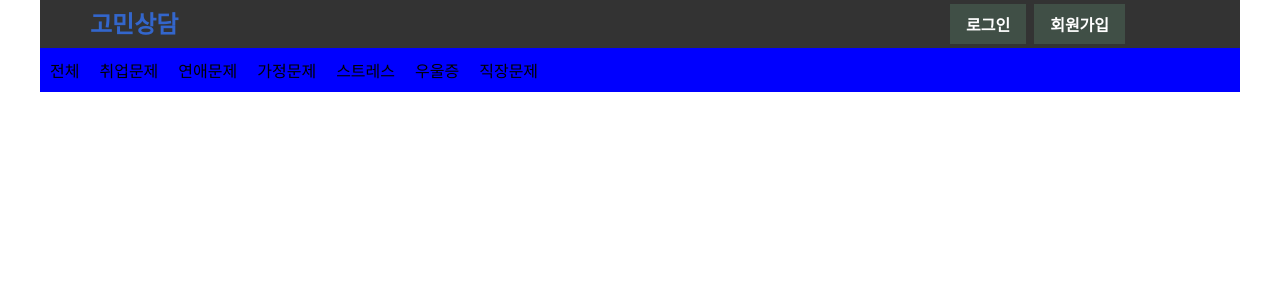
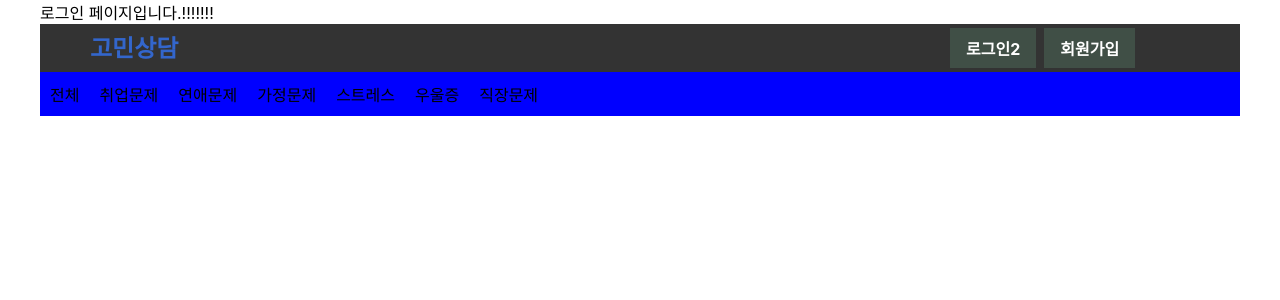
Before and after one commit to dbdudrb000/react_crud, a React (Create React App) app: page /login in a window 1280 px wide. Shown: the top 300 px of the page. Built offline with nearby package versions, Linux system fonts and the light colour scheme; the HTML template or start-up script is replaced by a standard one.

Commit message:
router studying

```diff
--- a/package.json
+++ b/package.json
@@ -8,6 +8,7 @@
     "@testing-library/user-event": "^13.5.0",
     "react": "^18.2.0",
     "react-dom": "^18.2.0",
+    "react-router-dom": "^6.21.2",
     "react-scripts": "5.0.1",
     "web-vitals": "^2.1.4"
   },
--- a/src/App.js
+++ b/src/App.js
@@ -2,6 +2,11 @@ import './App.css';
 import React from "react";
 import TopBox from './header/top_box/TopBox';
 import WorryList from './header/worry/worry_list/WorryList';
+
+import SignInCompoment from './header/top_box/signIn/SignInCompoment';
+import SignUpCompoment from './header/top_box/signUp/SignUpCompoment';
+
+import {Route, Routes, BrowserRouter} from 'react-router-dom';
 
 function App() {
   return (
--- a/src/header/top_box/TopBox.jsx
+++ b/src/header/top_box/TopBox.jsx
@@ -1,9 +1,27 @@
 import React from "react";
 import './css/top-box.css';
+import {Route, Routes, BrowserRouter, Link } from 'react-router-dom';
+
+import SignInCompoment from './signIn/SignInCompoment';
+import SignUpCompoment from './signUp/SignUpCompoment';
+
 
 const TopBox = () => {
+/*
+    const navigate = useNavigate();
+    const loginMove = () => {
+        navigate('/login');
+    }
+*/
+
     return (
         <React.Fragment>
+            <BrowserRouter>
+                <Routes>
+                    <Route path={'login'} element={<SignInCompoment />} />
+                    <Route path={'logup'} element={<SignUpCompoment />} />
+                </Routes>
+
             <div className="top-containner-box">
                 <div className="top-title">
                     <h2>고민상담</h2>
@@ -12,7 +30,7 @@ const TopBox = () => {
                     <nav>
                         <ul>
                             <li>
-                                <a onClick={() => { alert('로그인입니다.') }}>로그인</a>
+                                <Link to="login">로그인2</Link>
                             </li>
                             <li>
                                 <a onClick={() => { alert('회원가입 버튼입니다.'); }}>회원가입</a>
@@ -21,7 +39,7 @@ const TopBox = () => {
                     </nav>
                 </div>
             </div>
-
+            </BrowserRouter>
         </React.Fragment>
     );
 }
--- /dev/null
+++ b/src/header/top_box/signIn/SignInCompoment.jsx
@@ -0,0 +1,12 @@
+import React from "react";
+import {useNavigate} from 'react-router-dom';
+
+const SignInCompoment = () => {
+    return (
+        <div>
+            로그인 페이지입니다.!!!!!!!
+        </div>
+    );
+}
+
+export default SignInCompoment;
--- /dev/null
+++ b/src/header/top_box/signUp/SignUpCompoment.jsx
@@ -0,0 +1,12 @@
+import React from "react";
+import {useNavigate} from 'react-router-dom';
+
+const SignUpCompoment = () => {
+    return (
+        <div>
+            회원가입 페이지입니다!!!!!!
+        </div>
+    );
+}
+
+export default SignUpCompoment;
--- a/src/header/worry/worry_list/WorryList.jsx
+++ b/src/header/worry/worry_list/WorryList.jsx
@@ -18,7 +18,7 @@ const WorryList = () => {
                 <ul>
                     {
                         worryList.map((item, index) => {
-                            return <li>
+                            return <li >
                                     <a>{item.worryName}</a>
                                   </li>
                         })
```
Also changed, not shown: 1 other file (tests, documents, lock files or other folders).
